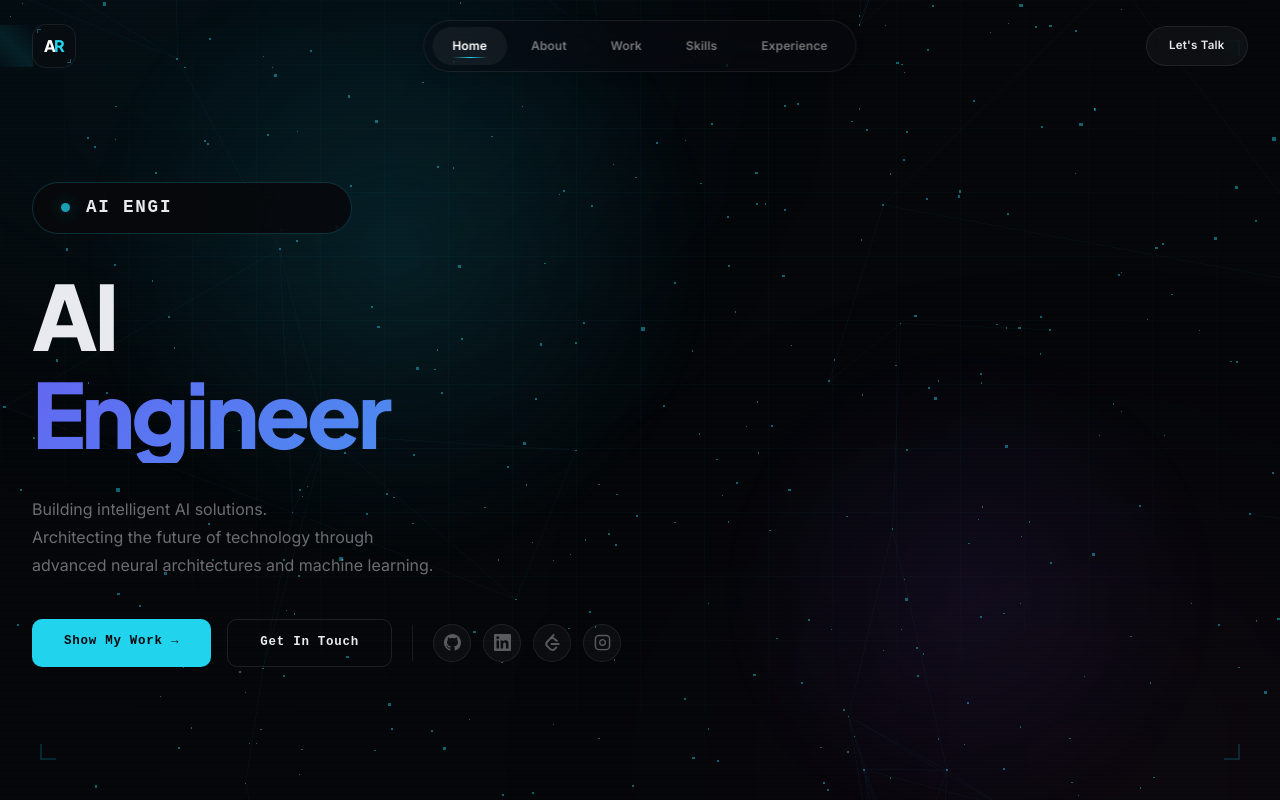
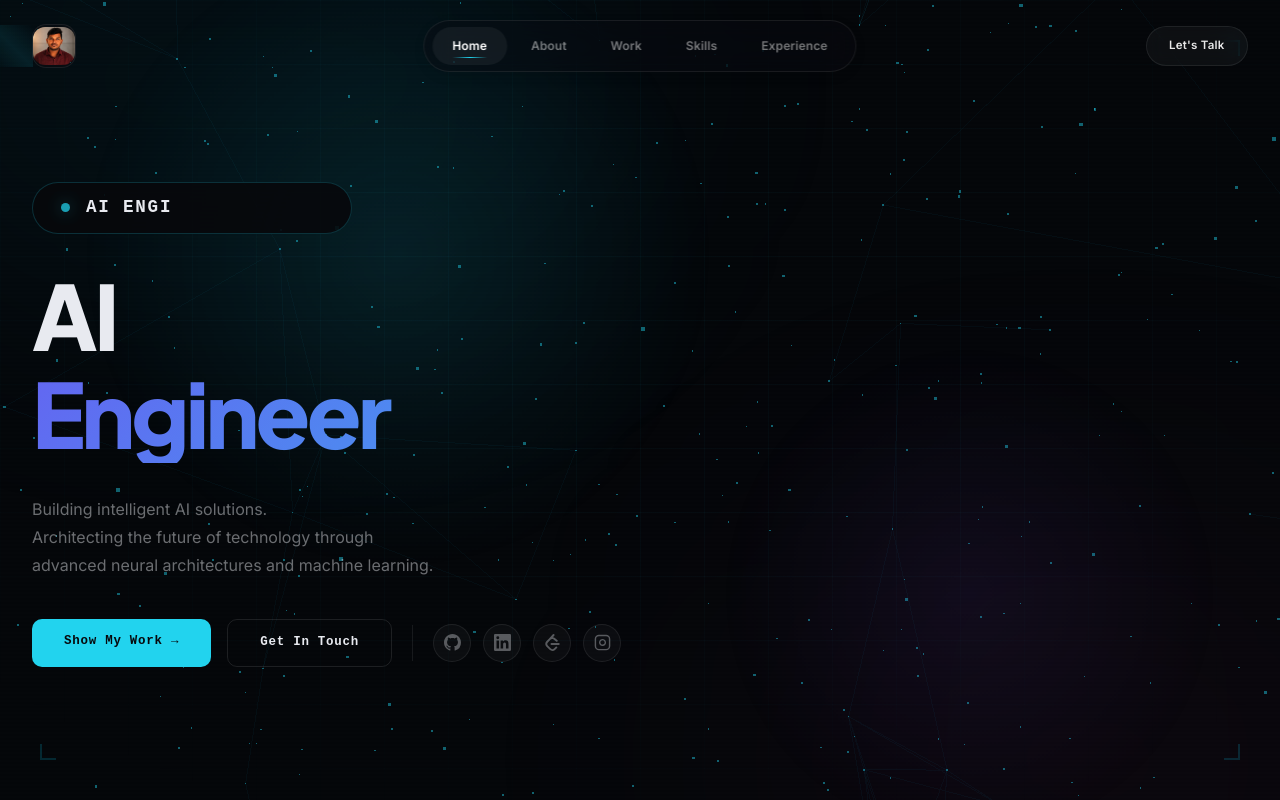
Before and after one commit to ARTHANAREESWARAR/Arthanareeswarar---Portfolio, a React (Vite) app: page / in a window 1280 px wide. Shown: the top 800 px of the page. Built offline with nearby package versions, Linux system fonts and the light colour scheme; a web font is replaced by a local one.

Commit message:
Update: replace 'AR' logo with actual profile photo

```diff
--- a/src/components/Navbar.jsx
+++ b/src/components/Navbar.jsx
@@ -148,20 +148,18 @@ export default function Navbar() {
             transition: "transform 0.6s ease",
           }} className="group-hover:translate-x-[100%]" />
 
-          <span style={{
-            color: "#fff",
-            fontSize: "1rem",
-            fontWeight: 800,
-            fontFamily: "'Plus Jakarta Sans', sans-serif",
-            letterSpacing: "-0.05em",
-            position: "relative",
-            zIndex: 2,
-            display: "flex",
-            alignItems: "center"
-          }}>
-            A
-            <span style={{ color: "#22d3ee", marginLeft: "-1px" }}>R</span>
-          </span>
+          <img
+            src="./profile-ar.jpg"
+            alt="AR"
+            style={{
+              width: "100%",
+              height: "100%",
+              borderRadius: "12px",
+              objectFit: "cover",
+              position: "relative",
+              zIndex: 2,
+            }}
+          />
 
           {/* Corner accents */}
           <div style={{ position: "absolute", top: 4, left: 4, width: 4, height: 4, borderTop: "1px solid rgba(34,211,238,0.4)", borderLeft: "1px solid rgba(34,211,238,0.4)" }} />
--- a/src/sections/About.jsx
+++ b/src/sections/About.jsx
@@ -278,7 +278,7 @@ export default function About() {
               {/* Profile Image */}
               {!imgError ? (
                 <img
-                  src="/profile-ar.jpg"
+                  src="./profile-ar.jpg"
                   alt="Arthanareeswarar"
                   onError={() => setImgError(true)}
                   style={{
```
Also changed, not shown: public/profile-ar.jpg.
